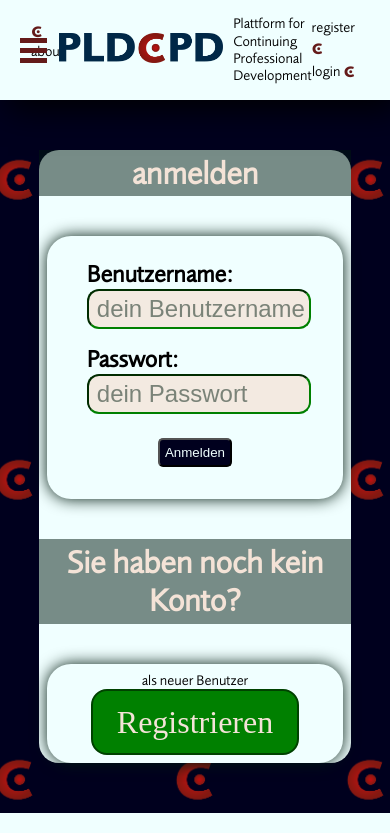
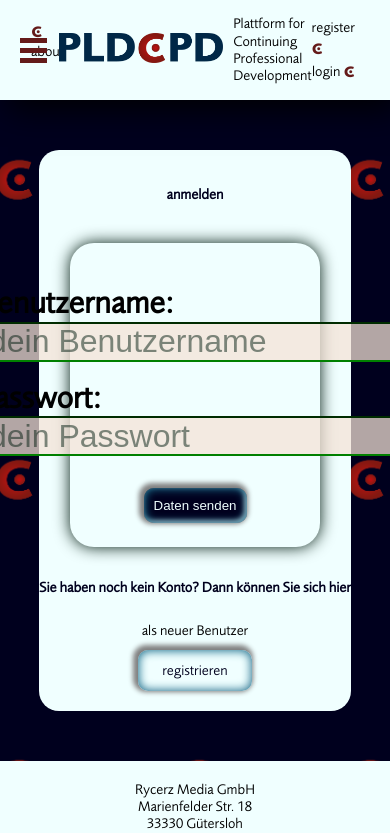
Before and after one commit to KazhimRycerz/pldcpd, a React (Create React App) app in the folder frontend/: page /login in a window 390 px wide. Shown: the top 833 px of the page. Built offline with nearby package versions, Linux system fonts and the light colour scheme.

Commit message:
Development on Database and login

```diff
--- a/frontend/src/components/LoginForm/LoginForm.css
+++ /dev/null
@@ -1,352 +0,0 @@
-@import url("https://cdnjs.cloudflare.com/ajax/libs/font-awesome/6.0.0/css/all.min.css");
-@font-face {
-  font-family: "VIA-Verlag";
-  src: url("../../fonts/VIA-Verlag.woff2") format("woff2"), url("../../fonts/VIA-Verlag.otf") format("otf");
-}
-@font-face {
-  font-family: "BillboardShadow";
-  src: url("../../fonts/Bilboard/Billboard-Shadow.woff2") format("woff2"), url("../../fonts/Bilboard/Billboard-Shadow.otf") format("otf");
-}
-@font-face {
-  font-family: "Carbono";
-  src: url("../../fonts/carbono/carbono.woff2") format("woff2"), url("../../fonts/carbono/carbono.otf") format("otf");
-}
-@font-face {
-  font-family: "Vacaciones";
-  src: url("../../fonts/vacaciones-outline/Vacaciones-font-ffp-defharo.woff2") format("woff2"), url("../../fonts/vacaciones-outline/Vacaciones-font-ffp-defharo.otf") format("otf");
-}
-@font-face {
-  font-family: "CorporateDemi";
-  src: url("../../fonts/Corporate/CorporateSTOT-Dem.woff2") format("woff2"), url("../../fonts/Corporate//CorporateSTOT-Dem.otf") format("otf");
-}
-@font-face {
-  font-family: "CorporateReg";
-  src: url("../../fonts/Corporate/CorporateSTOT-Reg.woff2") format("woff2"), url("../../fonts/Corporate/CorporateSTOT-Reg.otf") format("otf");
-}
-@font-face {
-  font-family: "FallingSkyOu";
-  src: url("../../fonts/Falling-Sky-Condensed-Outline/FallingSkyOu.woff2") format("woff2"), url("../../fonts/Falling-Sky-Condensed-Outline/FallingSkyOu.otf") format("otf");
-}
-@font-face {
-  font-family: "Frederica";
-  src: url("../../fonts/Fredericka_the_Great/FrederickatheGreat-Regular.woff2") format("woff2"), url("../../fonts/Fredericka_the_Great/FrederickatheGreat-Regular.otf") format("otf");
-}
-@font-face {
-  font-family: "ChalkLine";
-  src: url("../../fonts/chalk_line_outline/ChalkLine-Outline.woff2") format("woff2"), url("../../fonts/chalk_line_outline/ChalkLine-Outline.otf") format("otf");
-}
-@font-face {
-  font-family: "Rampart";
-  src: url("../../fonts/Rampart_One/RampartOne-Regular.woff2") format("woff2"), url("../../fonts/Rampart_One/RampartOne-Regular.otf") format("otf");
-}
-@font-face {
-  font-family: "Thunderlord";
-  src: url("../../fonts/thunder_lord/ThunderLord.woff2") format("woff2"), url("../../fonts/thunder_lord/ThunderLord.otf") format("otf");
-}
-@font-face {
-  font-family: "FoundSanExpNorm";
-  src: url("../../fonts/Foundry/FOUSANNO.woff2") format("woff2"), url("../../fonts/Foundry/FOUSANNO.otf") format("otf");
-}
-@font-face {
-  font-family: "FoundSanBd";
-  src: url("../../fonts/Foundry/FOUSANBD.woff2") format("woff2"), url("../../fonts/Foundry/FOUSANBD.otf") format("otf");
-}
-@font-face {
-  font-family: "FoundSanExpMed";
-  src: url("../../fonts/Foundry/FOUSANMD.woff2") format("woff2"), url("../../fonts/Foundry/FOUSANMD.otf") format("otf");
-}
-@font-face {
-  font-family: "FoundSanExBold";
-  src: url("../../fonts/Foundry/FOUSANEB.woff2") format("woff2"), url("../../fonts/Foundry/FOUSANEB.otf") format("otf");
-}
-* {
-  margin: 0;
-  padding: 0px;
-  box-sizing: border-box;
-  -ms-overflow-style: none; /* IE and Edge */
-  scrollbar-width: none; /* Firefox */
-}
-* ::-webkit-scrollbar {
-  display: none;
-} /* $third-color: rgb(180, 200, 230); */
-/*
-Persian Plum: #641b1a
-Blue Chill: #118890
-Blue Dianne: #225d63
-Pine Green: #047c74
-*/
-/* textsizes*/
-/*$medium: 4rem;
-$large: 10rem;
-$huge: 20rem;
-
-$border-radius:*/
-/*Mediasetting*/
-/* Fonts */
-/* logos */
-:root {
-  --beige-transparent-color: #f4e3d7bb;
-  --beige-color: #f4e3d7;
-  --middle-green-color: #008000;
-  --dark-green-color: rgb(0, 66, 0);
-  --dark-color: #011b10;
-  --dark-transparent-color: #011b1080;
-}
-
-.logo_cpd {
-  width: 8%;
-  margin-left: 0px;
-  margin-right: 10px;
-  right: 10px;
-  align-items: right;
-}
-
-.LC {
-  font-family: "VIA-Verlag";
-  font-weight: bold;
-  letter-spacing: -5px;
-  line-height: normal;
-  font-style: normal;
-  color: rgb(100, 27, 26);
-  font-size: 2.5rem;
-  position: relative;
-  bottom: -0.15rem;
-}
-
-.C {
-  font-family: "VIA-Verlag";
-  color: rgb(100, 27, 26);
-  font-size: 1.3em;
-  position: relative;
-  top: 3px;
-  /* bottom: -0.14em; */
-  text-decoration: none;
-  cursor: url(../images/point.png);
-}
-
-.Calli {
-  font-family: "VIA-Verlag";
-  line-height: normal;
-  font-style: normal;
-  font-size: 1.1rem;
-  position: relative;
-  bottom: -0.14em;
-  text-decoration: none;
-}
-
-.LitCoin {
-  font-family: "VIA-Verlag";
-  font-style: normal;
-  line-height: normal;
-  color: rgb(100, 27, 26);
-  font-size: 1.5em;
-  position: relative;
-  bottom: -0.14em;
-}
-
-.grad {
-  background-image: linear-gradient(rgb(173, 173, 213), rgb(228, 150, 150));
-  background-attachment: fixed;
-}
-
-.Trenner {
-  margin: 50px auto;
-  width: 5%;
-  display: block;
-}
-
-body {
-  margin: 0 auto;
-  background-color: rgb(0, 0, 30);
-  background-size: 100%;
-  background-repeat: repeat-y;
-  background-attachment: fixed;
-  font-family: "FoundSanExpNorm", sans-serif;
-  line-height: 1.2;
-  letter-spacing: 0px;
-  margin-top: 150px;
-  overflow-x: hidden;
-}
-
-Header {
-  position: fixed;
-  top: 0px;
-  left: 0px;
-}
-
-main {
-  width: 80%;
-  margin: 0 10%;
-  z-index: 5;
-  position: relative;
-  border-radius: 20px;
-  background-color: rgb(240, 255, 255);
-  border: 2px solid rgb(240, 255, 255);
-}
-
-Footer {
-  position: relative;
-  bottom: 0;
-}
-
-/*Content --> nicht mehr relevant*/
-/* #Content {
-  width: 80%;
-  margin: 0px auto;
-  z-index: 2;
-} */
-/* @media (max-width: $desktop){
-  #Content {
-    width: 100%;
-  }
-} */
-@media (max-width: 760px) {
-  body {
-    background-image: none;
-  }
-  .drehmoment {
-    display: none;
-  }
-  main {
-    width: 100vw;
-    margin: 0 0;
-  }
-  #navmain div {
-    border: none;
-  }
-}
-.LoginForm {
-  opacity: 1;
-  width: 80%;
-  margin: 0 auto;
-  display: flex;
-  flex-direction: column;
-  align-items: center;
-  gap: 1rem;
-  border: none;
-}
-
-.LoginForm > h2 {
-  width: 100%;
-  font-size: 2rem;
-  text-align: center;
-  padding: 0.25rem 0.5rem;
-  margin-top: 0rem;
-  margin-bottom: 1.5rem;
-  color: var(--beige-color);
-  background-color: var(--dark-transparent-color);
-  transition: font-size 1s ease-in;
-}
-
-.LoginForm > h2:last-of-type {
-  margin-top: 3rem;
-  transition: margin-top 1s ease-in;
-}
-
-.LoginForm form,
-.toRegister {
-  display: flex;
-  flex-direction: column;
-  align-items: center;
-  width: 80%;
-  padding: 1.5rem 1rem;
-  border-radius: 1.5rem;
-  box-shadow: 0 0 1rem var(--dark-color);
-  transition: width 1s ease-in, padding 1s ease-in;
-}
-
-.toRegister {
-  text-align: center;
-  transition: font-size 1s ease-in;
-}
-
-.LoginForm form label > input {
-  height: 2.5rem;
-  background-color: var(--beige-transparent-color);
-  border-color: var(--middle-green-color);
-  border-radius: 0.75rem;
-  font-size: 2rem;
-  padding-left: 0.5rem;
-  transition: font-size 1s ease-in;
-}
-
-.LoginForm form > input {
-  margin-top: 2rem;
-  max-width: 100%;
-}
-
-.LoginForm form label > input:focus {
-  background-color: var(--beige-color);
-  outline: 3px solid var(--middle-green-color);
-}
-
-.LoginForm form label > input::-moz-placeholder {
-  color: var(--dark-transparent-color);
-}
-
-.LoginForm form label > input::placeholder {
-  color: var(--dark-transparent-color);
-}
-
-.LoginForm label {
-  display: flex;
-  flex-direction: column;
-  justify-content: flex-start;
-  font-weight: bold;
-  font-size: 2rem;
-  margin-top: 1rem;
-  transition: font-size 1s ease-in;
-  transition: margin-left 1s ease-in;
-  transition: width 1s ease-in;
-}
-
-.LoginForm label:last-of-type {
-  margin-top: 1rem;
-}
-
-.loginButton {
-  color: rgb(240, 255, 255);
-  background-color: rgb(0, 0, 30);
-  padding: 5px;
-  border-radius: 5px;
-}
-
-@media screen and (max-width: 767px) {
-  .LoginForm > h2 {
-    font-size: 2rem;
-  }
-  .LoginForm > h2:last-of-type {
-    margin-top: 1.5rem;
-  }
-  .LoginForm form,
-  .toRegister {
-    width: 95%;
-    padding: 0.5rem;
-  }
-  .LoginForm form label {
-    font-size: 1.5rem;
-    margin-left: 2rem;
-    width: 100%;
-  }
-  .LoginForm form label > input {
-    max-width: 80%;
-  }
-  .LoginForm form {
-    align-items: flex-start;
-  }
-  .LoginForm form > input {
-    margin: 1.5rem auto;
-  }
-  .toRegister {
-    font-size: 2rem;
-  }
-  .LoginForm form label > input {
-    font-size: 1.5rem;
-  }
-}
-@media screen and (min-width: 1024px) {
-  .LoginForm form,
-  .toRegister {
-    width: 900px;
-  }
-}/*# sourceMappingURL=LoginForm.css.map */
--- a/frontend/src/components/LoginForm/LoginForm.jsx
+++ b/frontend/src/components/LoginForm/LoginForm.jsx
@@ -1,7 +1,7 @@
 import React, { useState, useRef, useContext } from "react";
 import axiosConfig from "../../util/axiosConfig.js";
 import { SectionsContext } from "../../context/SectionsContext.js";
-import { Navigate, NavLink } from "react-router-dom";
+import { NavLink, Link } from "react-router-dom";
 import "./LoginForm.scss";
 import swal from "sweetalert";
 
@@ -94,17 +94,17 @@ function LoginForm() {
               placeholder="dein Passwort"
             />
           </label>
-          <input className="loginButton" type="submit" value="Anmelden" />
+          <input className="loginButton" type="submit" value="Daten senden" />
         </form>
       </>
 
 
-      <h2>Sie haben noch kein Konto?</h2>
-      <div className="toRegister">
+      <h2>Sie haben noch kein Konto? Dann können Sie sich hier</h2>
+      <div id="toRegister">
         <p>als neuer Benutzer</p>
-        <NavLink to={"/register"} className="button-green">
-          Registrieren
-        </NavLink>
+        <Link to={"/register"} id="toRegisterButton">
+          registrieren
+        </Link>
       </div>
 
       {isLoading && <p>Lade - bitte warten...</p>}
--- a/frontend/src/components/LoginForm/LoginForm.scss
+++ b/frontend/src/components/LoginForm/LoginForm.scss
@@ -2,36 +2,36 @@
 
 
 .LoginForm {
-  opacity: 1;
+  border-radius: $radiuslarge;
   width: 80%;
+  max-width: 800px;
+  height: auto;
   margin: 0 auto;
-  display: flex;
-  flex-direction: column;
-  align-items: center;
-  gap: 1rem;
+  background-color: $first-color;
   border: none;
-  //background-color: $cpdred;
+  font-family: $primary-font;
 }
 
 .LoginForm > h2 {
-  width: 100%;
-  font-size: 2rem;
+  font-size: $small;
   text-align: center;
-  padding: 0.25rem 0.5rem;
-  margin-top: 0rem;
-  margin-bottom: 1.5rem;
-  color: var(--beige-color);
-  background-color: var(--dark-transparent-color);
+  padding: 2.25rem 0 1rem 0;
+  margin: 2rem auto 1.5rem;
+  color: $cpdblue;
+  border-radius:  20px 20px 0 0 ;
+  //background-color: $cpdred-50;
   transition: font-size 1s ease-in;
 }
 
 .LoginForm > h2:last-of-type {
-  margin-top: 3rem;
+  font-size: $small;
+  margin-top: 2rem;
+  margin-bottom: 0;
+  padding: 0;
   transition: margin-top 1s ease-in;
 }
 
-.LoginForm form,
-.toRegister {
+.LoginForm form {
   //background-color: var(--beige-transparent-color);
   display: flex;
   flex-direction: column;
@@ -40,13 +40,10 @@
   padding: 1.5rem 1rem;
   border-radius: 1.5rem;
   box-shadow: 0 0 1rem var(--dark-color);
+  margin: 0 auto;
   transition: width 1s ease-in, padding 1s ease-in;
 }
 
-.toRegister {
-  text-align: center;
-  transition: font-size 1s ease-in;
-}
 
 .LoginForm form label > input {
   height: 2.5rem;
@@ -92,10 +89,47 @@
   color: $first-color;
   background-color: $cpdblue;
   padding: 5px;
-  border-radius: 5px;
+  border-radius: 10px;
+  box-shadow: $btnshadow;
+  border: 2px;
+  padding: 10px;
+}
+.loginButton:hover {
+  background-color: $first-color;
+  color: $cpdblue;
 }
 
-@media screen and (max-width: 767px) {
+#toRegister {
+  display: flex;
+  flex-flow: column nowrap;
+  text-align: center;
+  transition: font-size 1s ease-in;
+  margin: 1rem auto;
+  p{
+    padding: 10px;
+    margin: 0px;
+  }
+}
+
+#toRegisterButton {
+  margin: 0px auto 20px;
+  font-size: $small;
+  padding: 0.75rem 1.5rem;
+  background-color: $first-color;
+  color: $cpdblue;
+  //border: 2px solid var(--dark-green-color);
+  box-shadow: $btnshadow;
+  border-radius: $radiussmall;
+  text-decoration: none;
+  cursor: pointer;
+  transition: font-weight 500ms ease-in, font-size 1s ease-in, padding 1s ease-in, color 500ms ease-in, background-color 500ms ease-in;
+}
+#toRegisterButton:hover {
+  background-color: $cpdblue;
+    color: $first-color;
+}
+
+/* @media screen and (max-width: 767px) {
   .LoginForm > h2 {
     font-size: 2rem;
   }
@@ -129,7 +163,7 @@
   }
 
   .toRegister {
-    font-size: 2rem;
+    font-size: $small;
   }
 
   .LoginForm form label > input {
@@ -143,3 +177,4 @@
     width: 900px;
   }
 }
+ */
```
Also changed, not shown: 1 other file (tests, documents, lock files or other folders).
